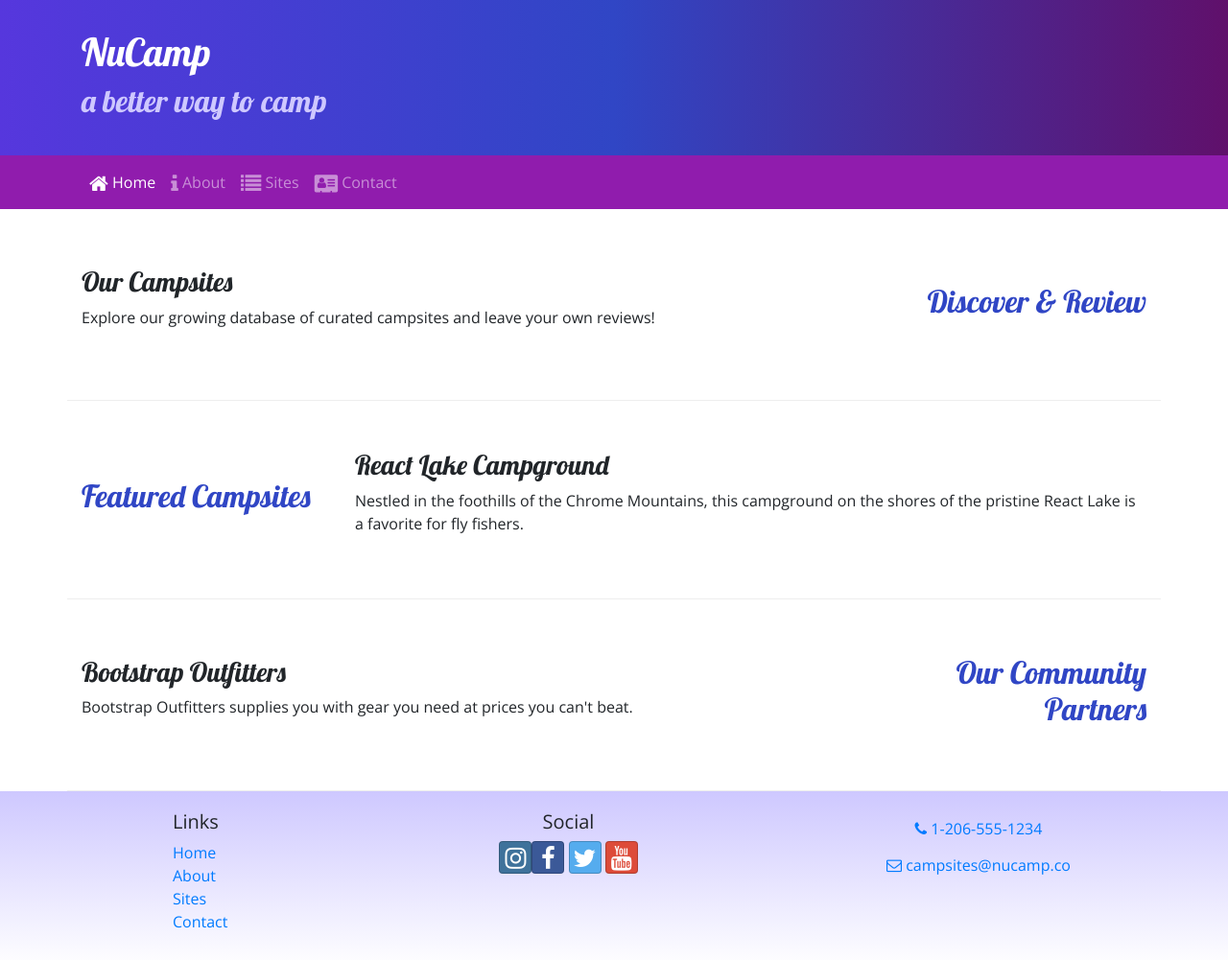
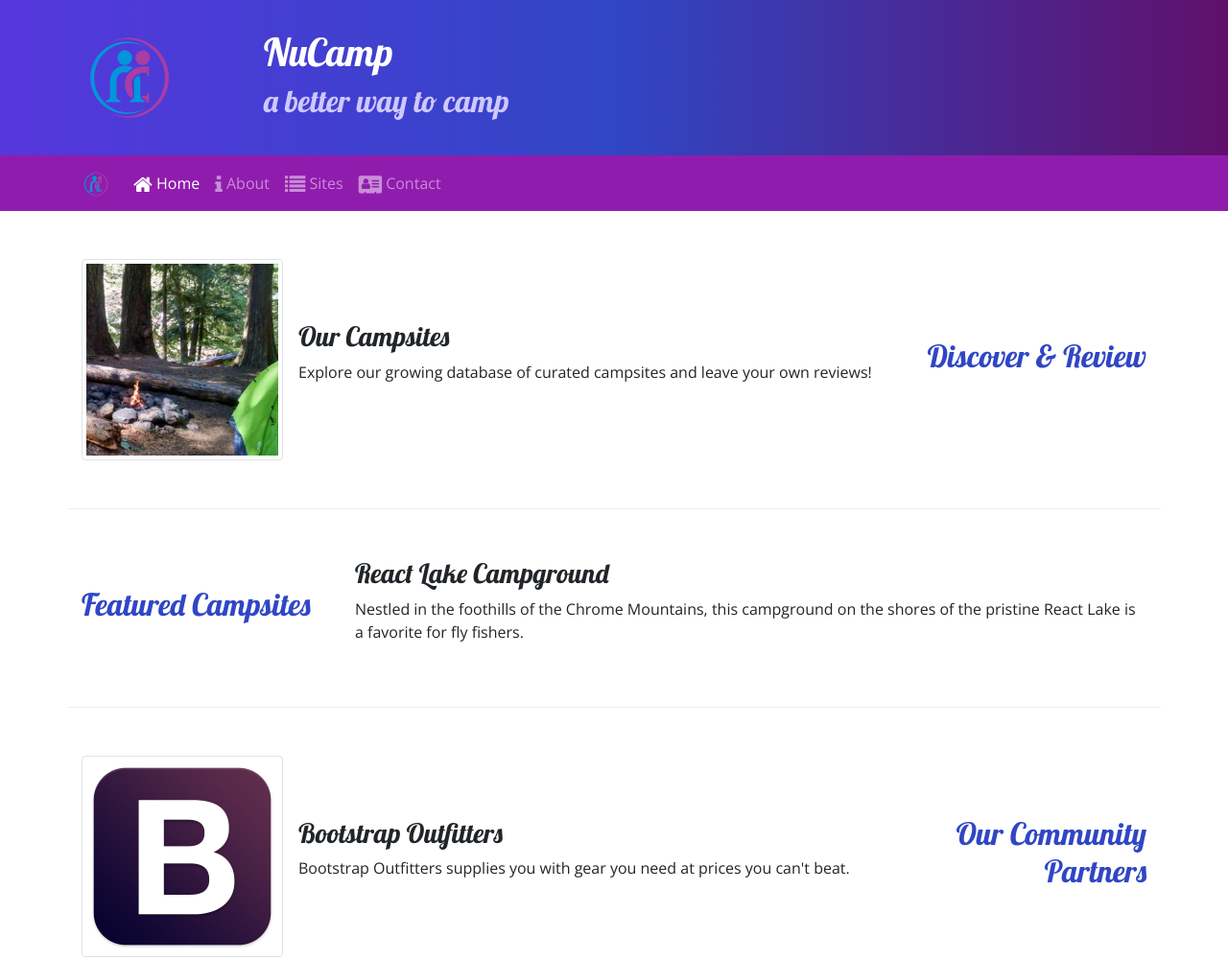
Before and after one commit to lokhunliao/bootstrap, a website: page nucampsite/index.html in a window 1280 px wide. Shown: the top 1001 px of the page at 96% size. Drawn offline with nearby package versions, Linux system fonts and the light colour scheme.

Commit message:
Images and Media

```diff
--- a/nucampsite/index.html
+++ b/nucampsite/index.html
@@ -22,6 +22,9 @@
     <header class="jumbotron jumbotron-fluid">
         <div class="container">
             <div class="row">
+                <div class="col-4 col-sm-3 col-md-2 align-self-center">
+                    <img src='img/logo.png' class="img-fluid"/>
+                </div>
                 <div class="col">
                     <h1>NuCamp</h1>
                     <h2>a better way to camp</h2>
@@ -32,7 +35,8 @@
 
     <nav class="navbar navbar-expand-sm navbar-dark sticky-top">
         <div class="container">
-            <button class="navbar-toggler ml-auto" type="button"
+            <a class="navbar-brand" href="#"><img src="img/logo.png" height="30" width="30"/></a>
+            <button class="navbar-toggler" type="button"
             data-toggle="collapse" data-target="#nucampNavbar">
                 <span class="navbar-toggler-icon"></span>
             </button>
@@ -55,8 +59,13 @@
                 <h2  class="text-sm-right">Discover & Review</h2>
             </div>
             <div class="col">
-                <h3>Our Campsites</h3>
-                <p class="d-none d-sm-block">Explore our growing database of curated campsites and leave your own reviews!</p>
+                <div class="media">
+                    <img class="d-flex mr-3 img-thumbnail" src="img/breadcrumb-trail-thumb.jpg" alt="Breadcrumb Trail Thumb"/>
+                    <div class="media-body align-self-center">
+                        <h3>Our Campsites</h3>
+                        <p class="d-none d-sm-block">Explore our growing database of curated campsites and leave your own reviews!</p>
+                    </div>
+                </div>
             </div>
         </div>
 
@@ -75,8 +84,13 @@
                 <h2  class="text-sm-right">Our Community Partners</h2>
             </div>
             <div class="col">
-                <h3>Bootstrap Outfitters</h3>
-                <p class="d-none d-sm-block">Bootstrap Outfitters supplies you with gear you need at prices you can't beat.</p>
+                <div class="media">
+                    <img class="d-flex mr-3 img-thumbnail" src="img/bootstrap-thumb.png" alt="Bootstrap Outfitters"/>
+                    <div class="media-body align-self-center">
+                        <h3>Bootstrap Outfitters</h3>
+                        <p class="d-none d-sm-block">Bootstrap Outfitters supplies you with gear you need at prices you can't beat.</p>
+                    </div>
+                </div>
             </div>
         </div>
     </div>
```
Also changed, not shown: nucampsite/aboutus.html (+5 -2 lines), nucampsite/contactus.html (+5 -1 lines), nucampsite/img/bootstrap-thumb.png (added), nucampsite/img/breadcrumb-trail-thumb.jpg (added), nucampsite/img/breadcrumb-trail.jpg (added), nucampsite/img/chrome-river-thumb.jpg (added), nucampsite/img/chrome-river.jpg (added), nucampsite/img/logo.png (added), nucampsite/img/react-lake-thumb.jpg (added), nucampsite/img/react-lake.jpg (added), 2 other files.
